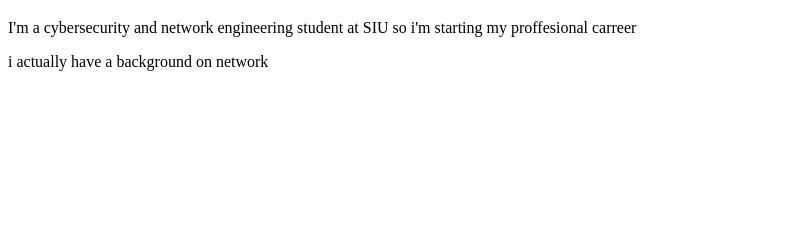
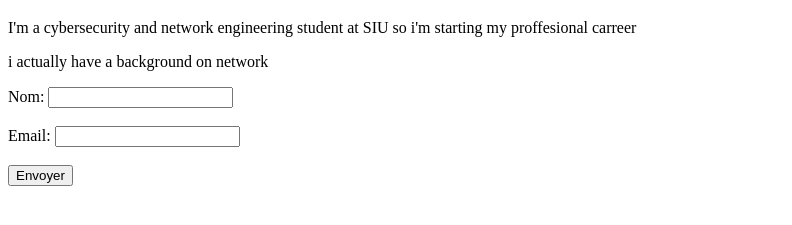
Before and after one commit to Valeryvalh/Portfolioapp, a plain HTML site: page index.HTML in a window 1280 px wide. Shown: the part 61-286 px from the top of the page, without its empty margins (0-792 px from the left). Drawn offline with Linux system fonts and the light colour scheme.

Commit message:
formulaire de contact

```diff
--- a/index.HTML
+++ b/index.HTML
@@ -9,5 +9,13 @@
    <h1> Hello guys i'm Valery val and welcome to my web site</h1>
    <p> I'm  a cybersecurity and network engineering student at SIU so i'm starting my proffesional carreer </p>
    <p> i actually have a background on network</p>
+   <form>
+    <label for="nom">Nom:</label>
+    <input type="text" id="nom" name="nom"><br><br>
+    <label for="email">Email:</label>
+    <input type="email" id="email" name="email"><br><br>
+    <input type="submit" value="Envoyer">
+  </form>
+
 </body>
 </html>
```
